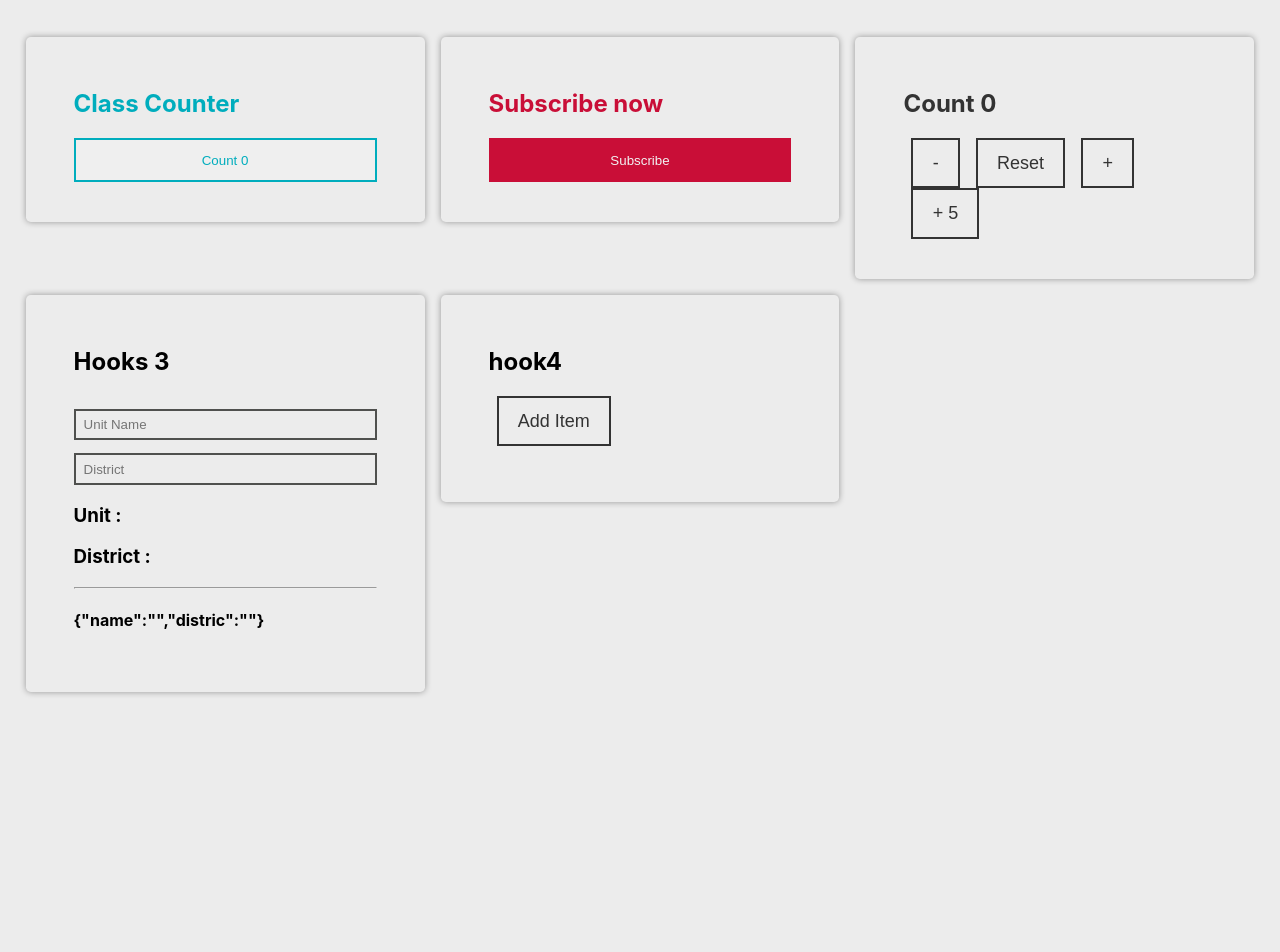
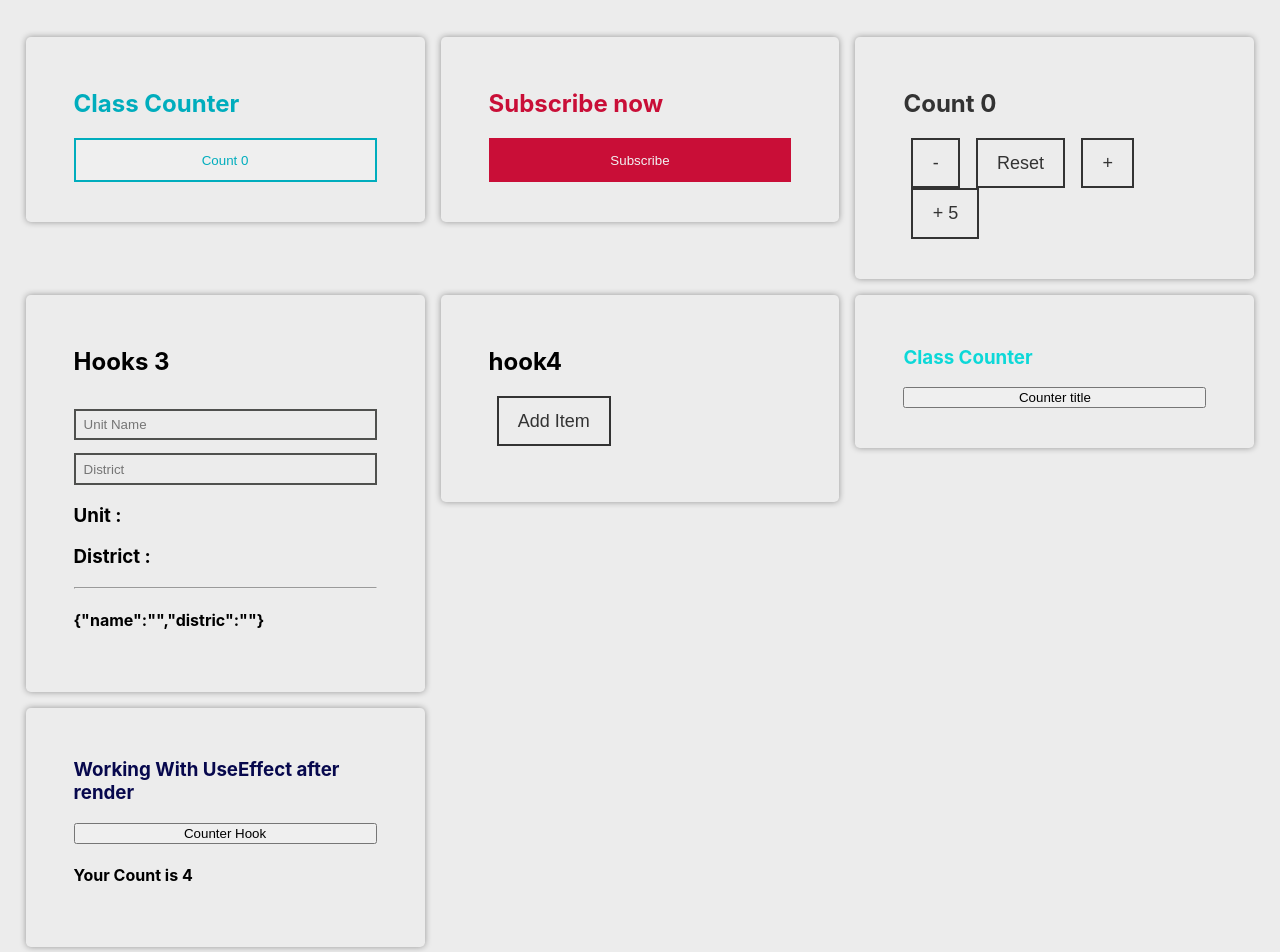
Before and after one commit to Unit-Git/ReactJS-Hooks-Codevolution, a React (Create React App) app: page / in a window 1280 px wide. Shown: the top 952 px of the page. Before the commit the page ends 800 px from the top, so only its background shows below. Built offline with nearby package versions, Linux system fonts and the light colour scheme.

Commit message:
use Effect Hook

```diff
--- a/package.json
+++ b/package.json
@@ -6,6 +6,7 @@
     "@testing-library/jest-dom": "^4.2.4",
     "@testing-library/react": "^9.5.0",
     "@testing-library/user-event": "^7.2.1",
+    "node-sass": "^4.14.1",
     "react": "^16.13.1",
     "react-dom": "^16.13.1",
     "react-scripts": "3.4.3",
--- a/src/App.jsx
+++ b/src/App.jsx
@@ -5,6 +5,8 @@ import HookCounter from "./Components/HookCounter.jsx";
 import HookCounter2 from "./Components/HookCounter2.jsx";
 import HookCounter3 from "./Components/HookCounter3.jsx";
 import HookCounter4 from "./Components/HookCounter4.jsx";
+import ClassCounter2 from "./Components/ClassCounter2.jsx";
+import HookCounter5 from "./Components/HookCounter5.jsx";
 
 function App() {
   return (
@@ -14,6 +16,8 @@ function App() {
       <HookCounter2 />
       <HookCounter3 />
       <HookCounter4 />
+      <ClassCounter2 />
+      <HookCounter5 />
     </RootApp>
   );
 }
--- /dev/null
+++ b/src/Components/ClassCounter2.jsx
@@ -0,0 +1,46 @@
+import React, { Component } from "react";
+import { MainCounter } from "../Styled-Components/HookStyled";
+import styled from "styled-components";
+
+const Title = styled.h3`
+  color: #0dd8d8;
+`;
+
+export class ClassCounter2 extends Component {
+  constructor(props) {
+    super(props);
+
+    this.state = {
+      count: 0,
+    };
+  }
+
+  componentDidMount() {
+    document.title = `Clicked ${this.state.count} times`;
+  }
+
+  componentDidUpdate(prevProps, prevState) {
+    document.title = `Clicked ${this.state.count} times`;
+  }
+
+  render() {
+    return (
+      <MainCounter>
+        <Title>Class Counter</Title>
+        <button
+          onClick={() =>
+            this.setState(prevState => {
+              return {
+                count: prevState.count + 1,
+              };
+            })
+          }
+        >
+          Counter title
+        </button>
+      </MainCounter>
+    );
+  }
+}
+
+export default ClassCounter2;
--- /dev/null
+++ b/src/Components/HookCounter5.jsx
@@ -0,0 +1,26 @@
+import React, { useState, useEffect } from "react";
+import { MainCounter } from "../Styled-Components/HookStyled";
+
+function HookCounter5() {
+  const [count, setCount] = useState(4);
+
+  const handlerCounter = () => {
+    setCount(prevCount => prevCount + 1);
+  };
+
+  useEffect(() => {
+    document.title = `Hook Count is ${count}`;
+  });
+
+  return (
+    <MainCounter>
+      <h3 style={{ color: "#07084d" }}>Working With UseEffect after render</h3>
+      <button style={{ cursor: "pointer" }} onClick={handlerCounter}>
+        Counter Hook{" "}
+      </button>
+      <h4>Your Count is {count}</h4>
+    </MainCounter>
+  );
+}
+
+export default HookCounter5;
--- /dev/null
+++ b/src/scss/hook.scss
@@ -0,0 +1,3 @@
+.text {
+  color: #07084d;
+}
```
Also changed, not shown: 1 other file (tests, documents, lock files or other folders).
